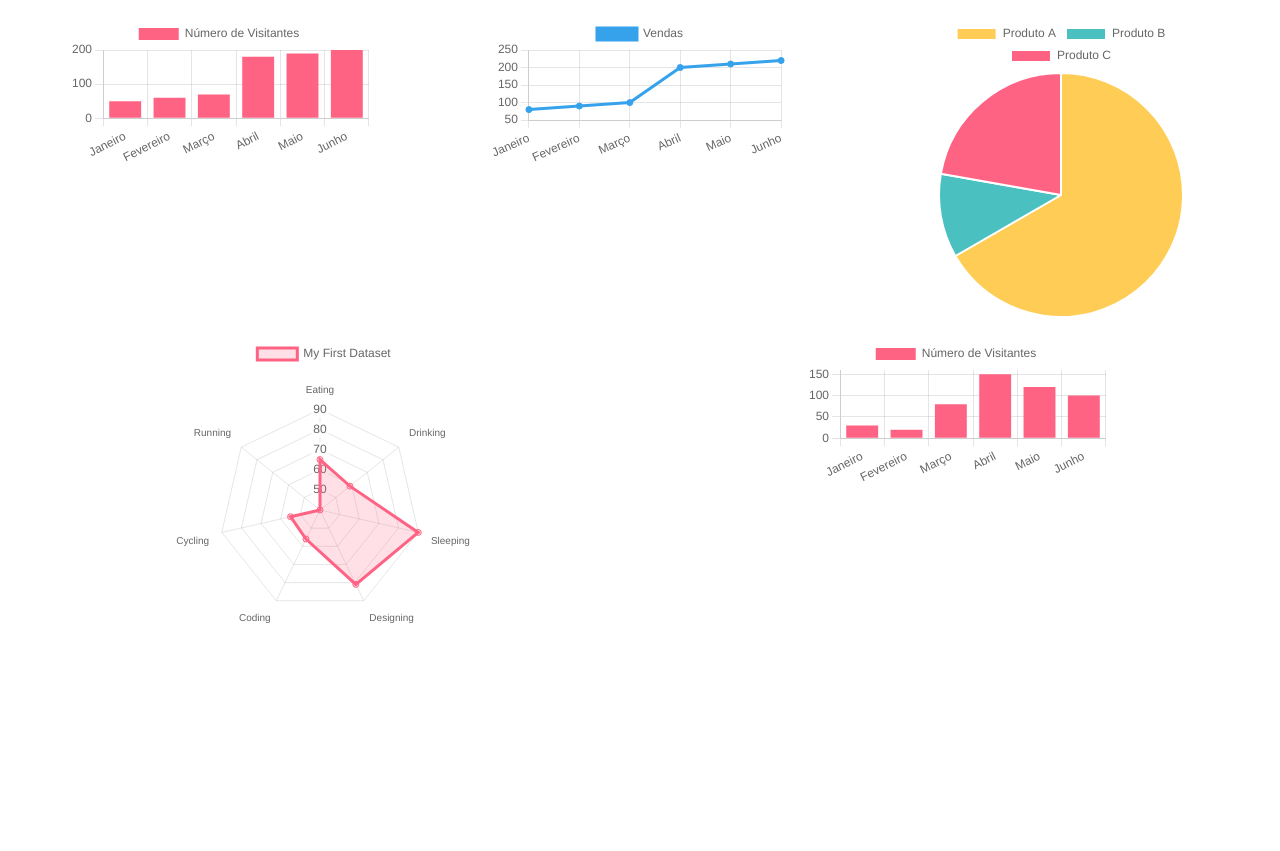
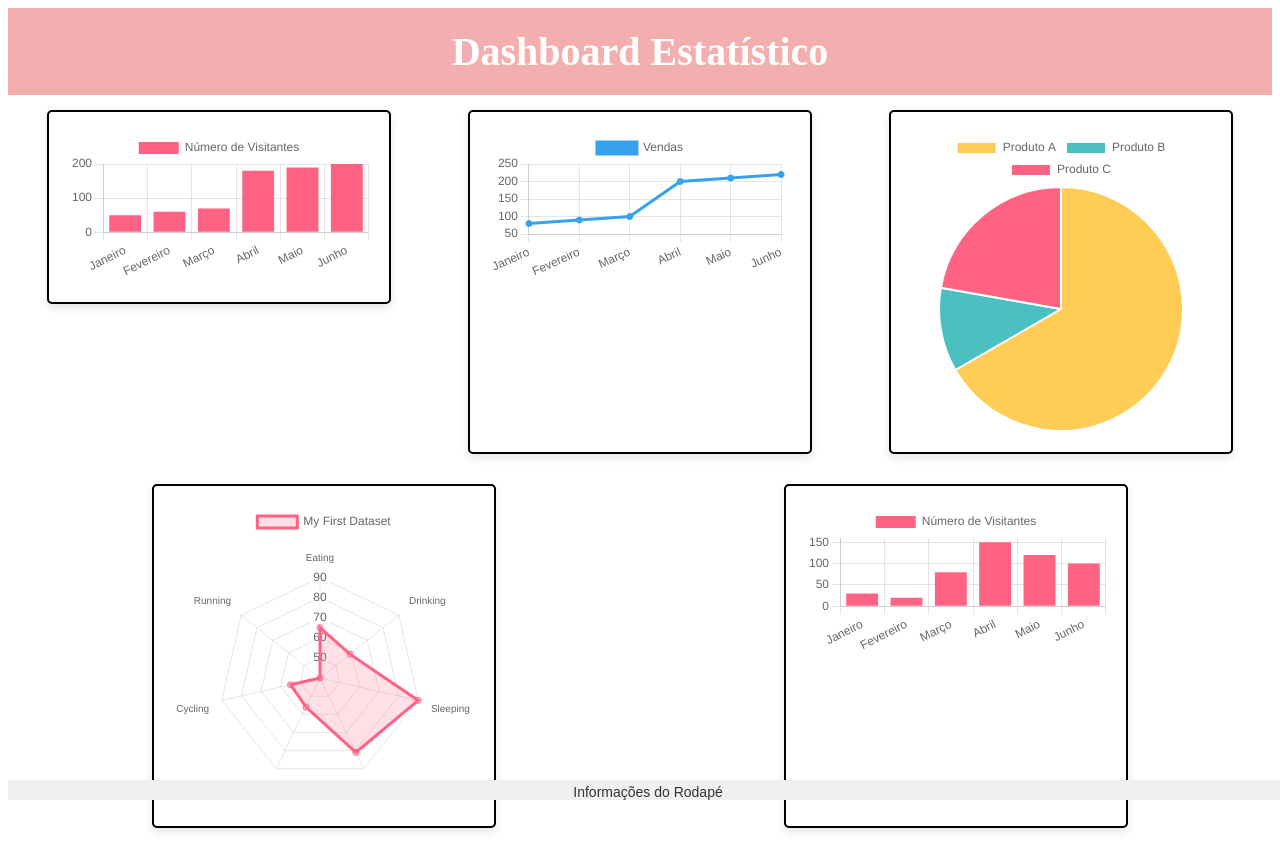
Before and after one commit to telmo1970/TrabalhoCBL, a plain HTML site: page index.html in a window 1280 px wide. Before the commit the page ends 800 px from the top, so only its background shows below. Drawn offline with nearby package versions, Linux system fonts and the light colour scheme.

Commit message:
Add files via upload

```diff
--- a/index.html
+++ b/index.html
@@ -9,22 +9,47 @@
 </head>
 
 <body>
+
+    <div class="header">
+        <h1>Dashboard Estatístico </h1>
+    </div>
+
     <div class="container-graficos">
         <div>
+            <div class="janela-grafico">
                 <canvas id="meuGraficoBarra" class="grafico"></canvas>
             </div>
+        </div>
+
+    <div class="janela-grafico">
         <div>
             <canvas id="meuGraficoLinha" class="grafico"></canvas>
         </div>
+    </div>
+
+    <div class="janela-grafico">
         <div>
             <canvas id="meuGraficoPizza" class="grafico"></canvas>
         </div>
+    </div>
+
+    <div class="janela-grafico">
         <div>
             <canvas id="meuGraficoRadar" class="grafico"></canvas>
         </div>
+    </div>
+
+    <div class="janela-grafico">
         <div>
             <canvas id="meuGraficoBarra2" class="grafico"></canvas>
         </div>
+    </div>
+
+    </div>
+
+    <div class="footer">
+        <p>Informações do Rodapé</p>
+
     </div>
 
     <!-- Inclusão do Chart.js -->
--- a/styles.css
+++ b/styles.css
@@ -8,3 +8,46 @@
     flex: 1; /* Faz com que cada gráfico ocupe igual espaço */
     margin: 10px; /* Espaçamento entre os gráficos */
 }
+.header {
+    background-color: #f3afaf; /* Cor de fundo do retângulo */
+    padding: 20px 0; /* Espaçamento interno para dar altura ao retângulo */
+    text-align: center; /* Alinha o título ao centro */
+}
+
+.header h1 {
+    margin: 0; /* Remove a margem padrão do h1 */
+    font-family: serif;
+    font-size: 40px;
+    color: #fff;
+
+}
+/* ...seus estilos CSS anteriores... */
+
+.footer {
+    background-color: #f0f0f0; /* Cor de fundo do rodapé */
+    padding: 10px 0; /* Espaçamento interno */
+    text-align: center; /* Alinha o texto ao centro */
+    position: fixed;
+    bottom: 0;
+    width: 100%;
+}
+
+.footer p {
+    margin: 0; /* Remove a margem padrão */
+    font-family: sans-serif;
+    font-size: 14px;
+    color: #333;
+    /* quero deixar sempre na parte de baixo da página */
+    position: fixed;
+    bottom: 0;
+    width: 100%;
+
+}
+.janela-grafico {
+    border: 2px solid #000000; /* Bordas acentuadas */
+    margin: 15px; /* Margem ao redor de cada janela */
+    padding: 10px; /* Espaçamento interno */
+    box-shadow: 0 4px 8px rgba(0, 0, 0, 0.1);
+    border-radius: 5px;
+    background-color: #ffffff;
+}
```
Lines whose indentation alone changed are shown as unchanged.
